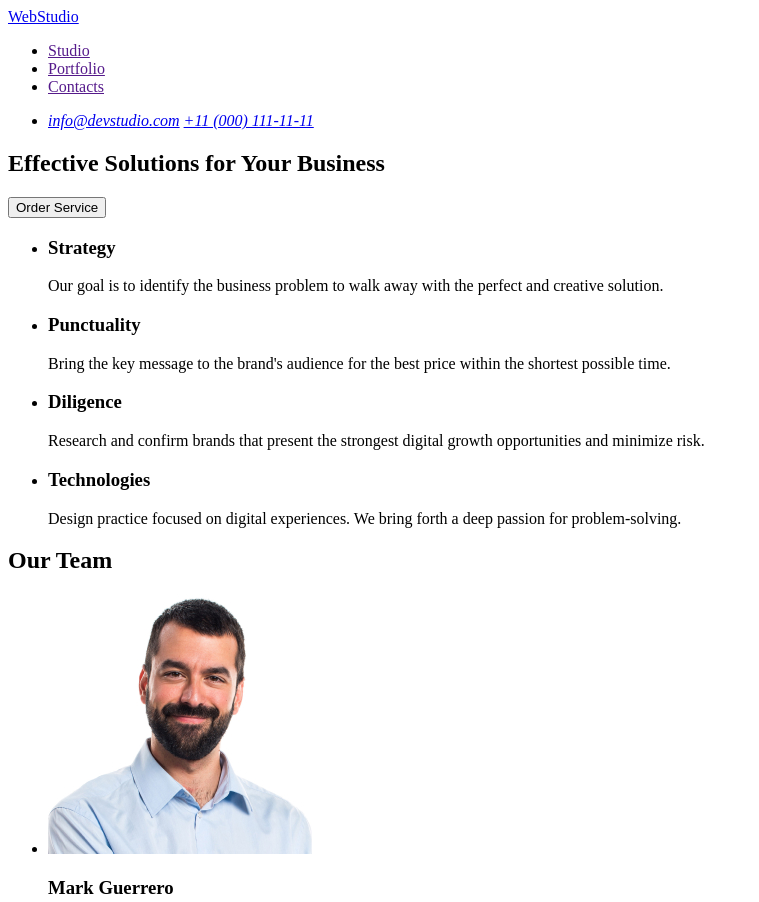
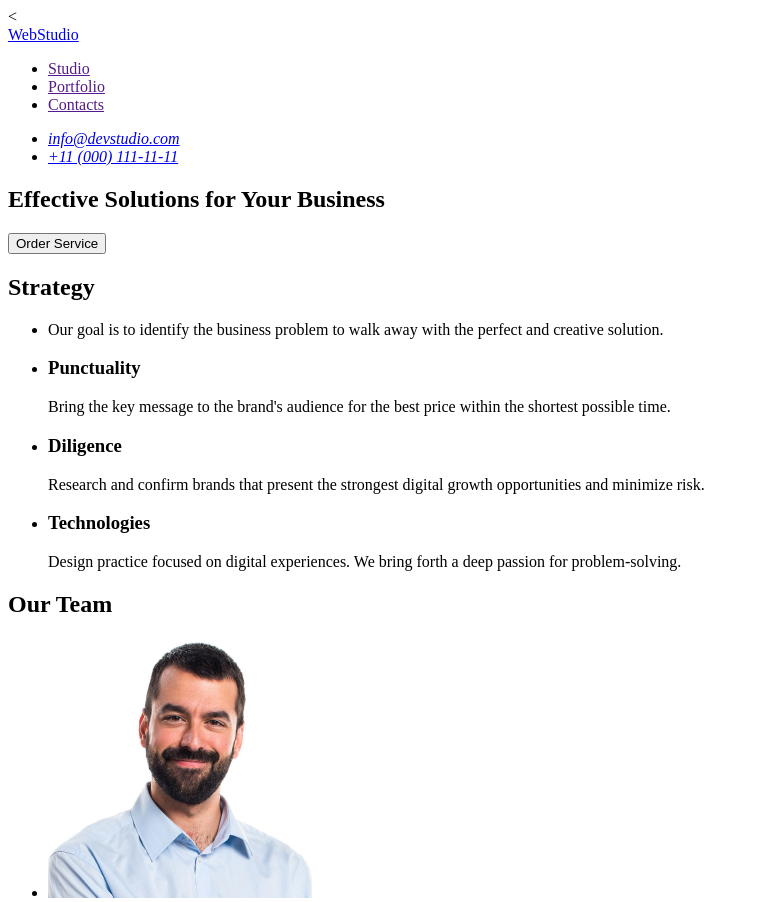
Before and after one commit to Anchik17/goit-markup-hw-01, a plain HTML site: page index.html in a window 1280 px wide. Shown: the top 902 px of the page, without its empty margins (0-759 px from the left). Drawn offline with Linux system fonts and the light colour scheme.

Commit message:
update index html file

```diff
--- a/index.html
+++ b/index.html
@@ -1,10 +1,11 @@
 <!DOCTYPE html>
-<html>
+<html lang="en">
 
 <head>
         <meta charset="UTF-8">
         <meta name="viewport" content="width=device-width, initial scale=1.0">
         <title>Document</title>
+        <
 </head>
 
 <body>
@@ -22,6 +23,8 @@
                 <ul>
                     <li>
                         <a href="mailto:info@devstudio.com">info@devstudio.com</a>
+                    </li>
+                    <li>
                         <a href="tel:+110001111111">+11 (000) 111-11-11</a>
                     </li>
                 </ul>
@@ -36,9 +39,9 @@
         </section>
 
         <section>
+            <h2>Strategy</h2>
             <ul>
                 <li>
-                    <h3>Strategy</h3>
                     <p>
                         Our goal is to identify the business
                     problem to walk away with the perfect and creative solution.
```
